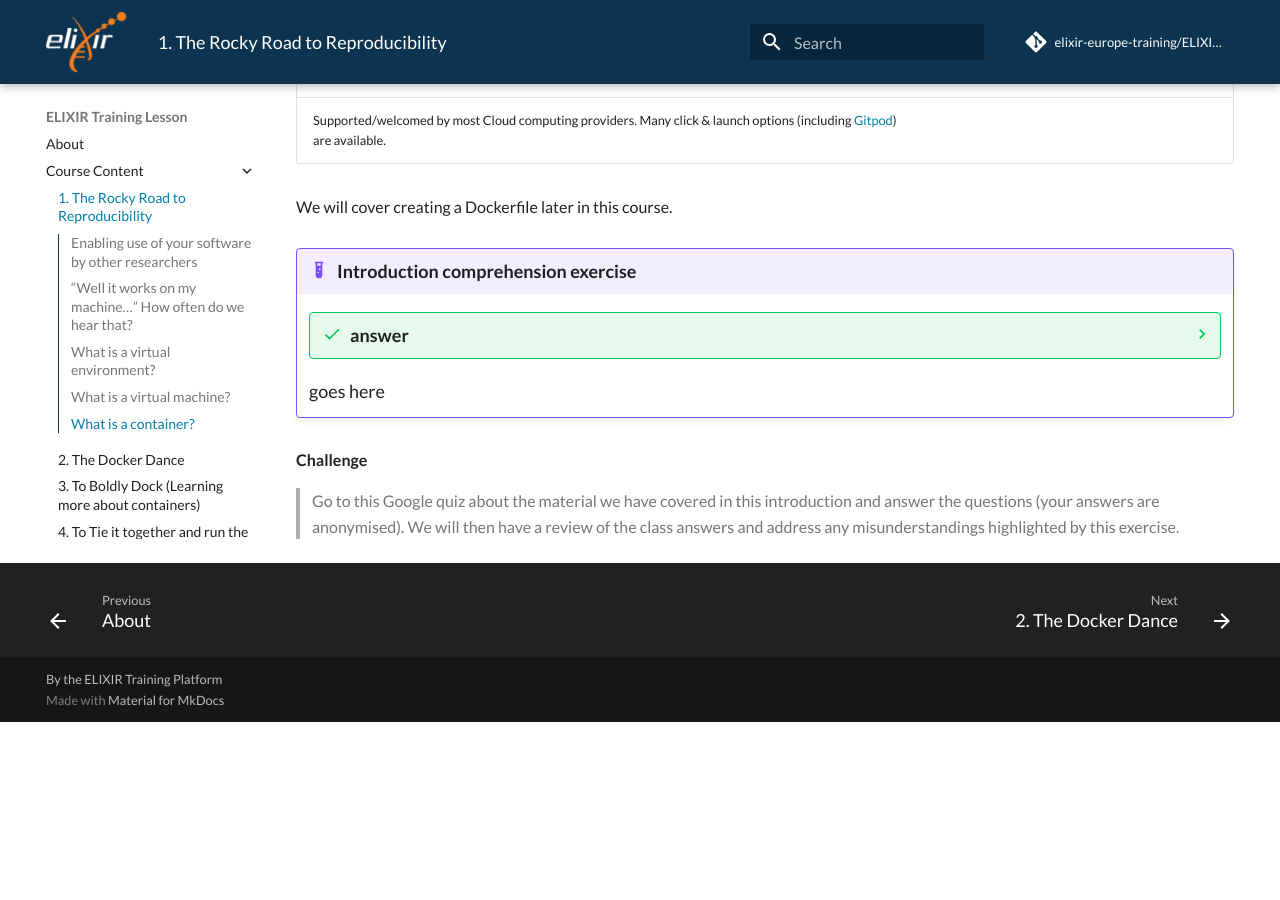
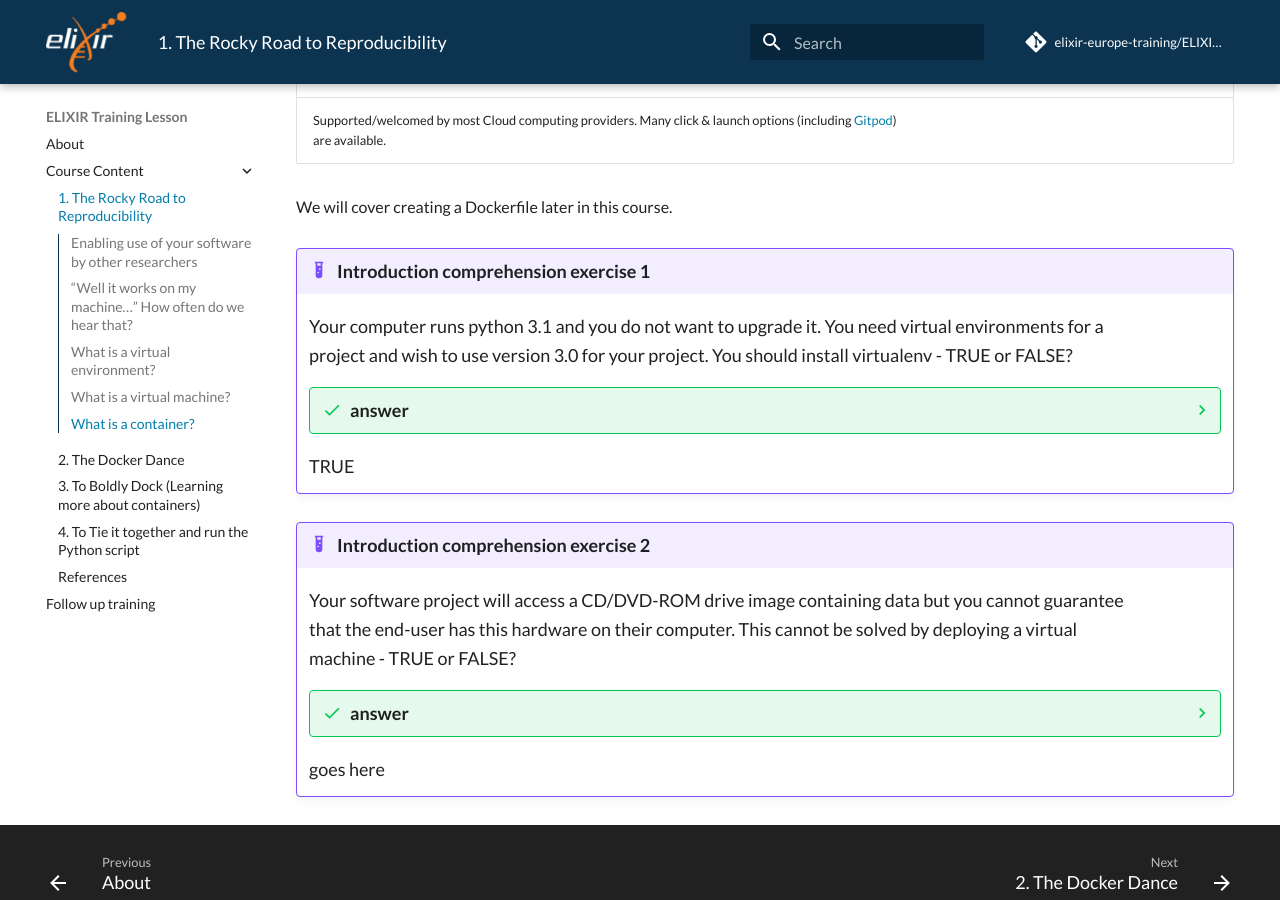
Before and after one commit to elixir-europe-training/ELIXIR-TrP-ContainersPython-CodeRep, an MkDocs documentation site: the page built from docs/chapters/chapter_01.md, in a window 1280 px wide and 900 px high, scrolled down 8875 px. Built offline with MkDocs 1.6.1 and Material for MkDocs 9.7.7, drawn with Linux system fonts in a browser that asks for light colours; comment, search, counter and statistics services are not loaded; before the commit the page ends 9597 px from its top, so only the background shows below that.

Commit message:
Update chapter_01.md
Work on comprehension exercises

```diff
--- a/docs/chapters/chapter_01.md
+++ b/docs/chapters/chapter_01.md
@@ -195,10 +195,16 @@ A software container is defined by a manifest or recipe file that lists all of t
 
 We will cover creating a Dockerfile later in this course.
 
-!!! example "Introduction comprehension exercise"
+!!! example "Introduction comprehension exercise 1"
+    Your computer runs python 3.1 and you do not want to upgrade it. You need virtual environments for a
+    project and wish to use version 3.0 for your project. You should install virtualenv - TRUE or FALSE?
+    ??? success "answer"
+    TRUE
+
+
+!!! example "Introduction comprehension exercise 2"
+     Your software project will access a CD/DVD-ROM drive image containing data but you cannot guarantee
+     that the end-user has this hardware on their computer. This cannot be solved by deploying a virtual
+     machine - TRUE or FALSE?
     ??? success "answer"
     goes here
-
-**Challenge**
-
-> Go to this Google quiz about the material we have covered in this introduction and answer the questions (your answers are anonymised). We will then have a review of the class answers and address any misunderstandings highlighted by this exercise.
```
